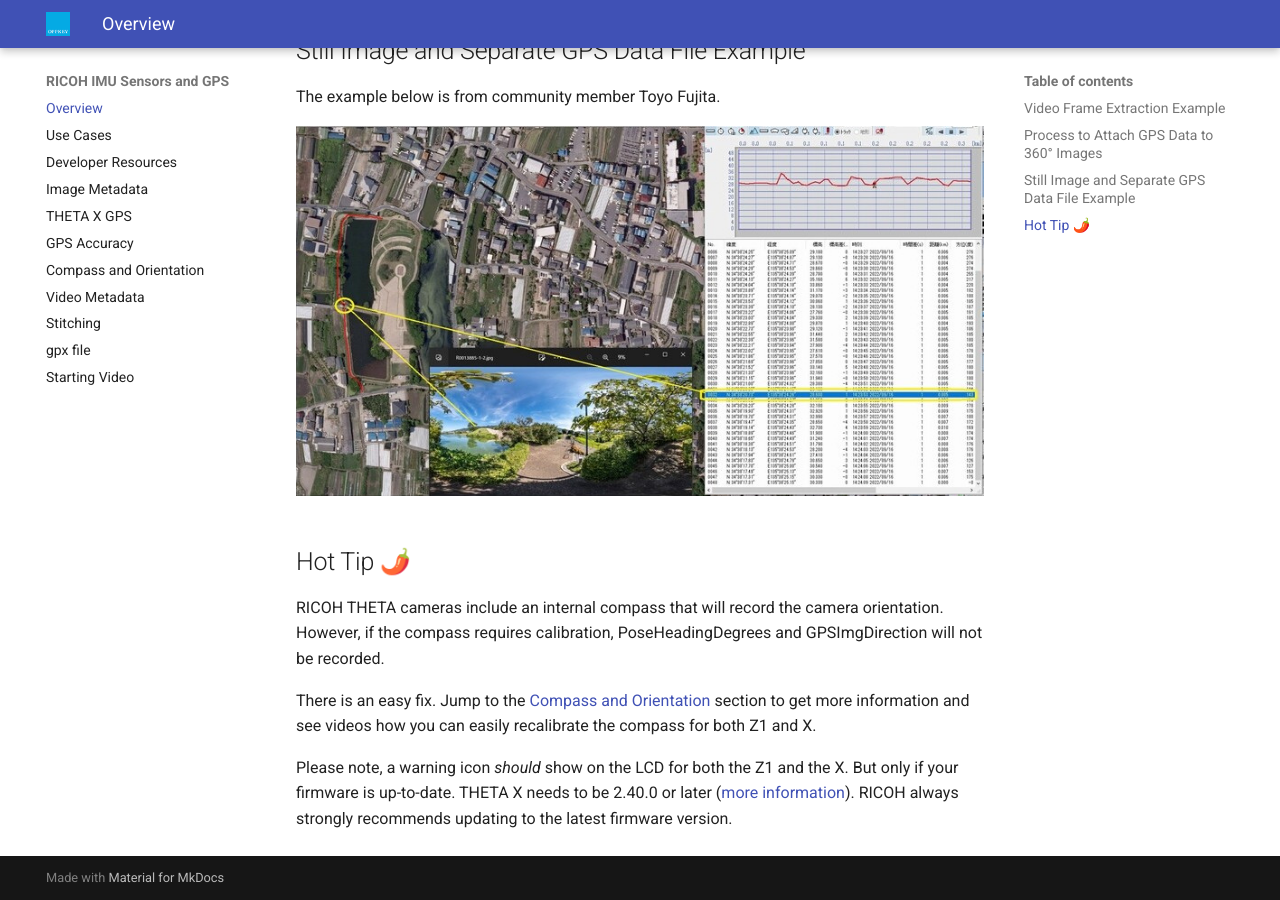
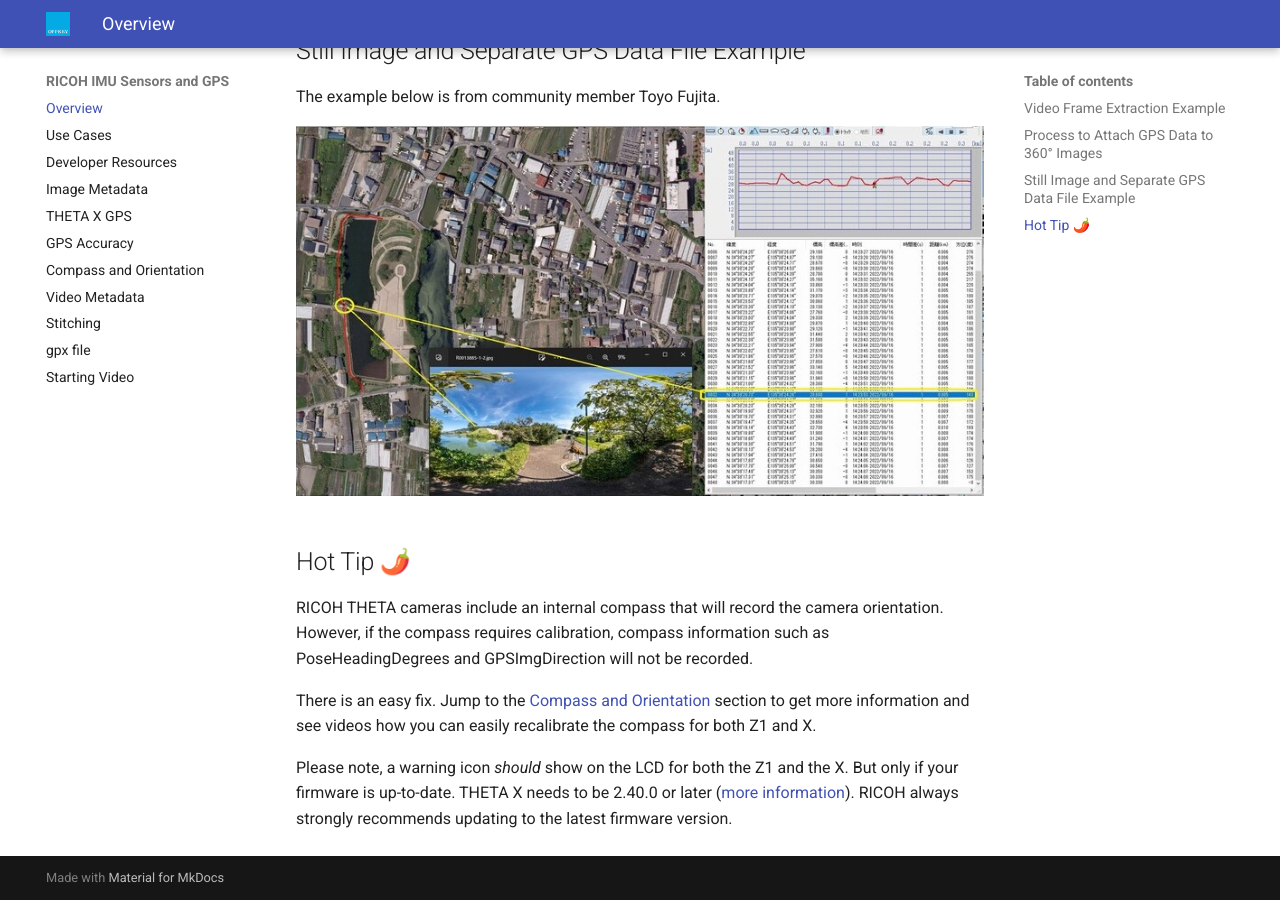
Before and after one commit to codetricity/theta-gis, an MkDocs documentation site: the page built from docs/index.md, in a window 1280 px wide and 900 px high, scrolled down 2006 px. Built offline with MkDocs 1.6.1 and Material for MkDocs 9.7.7, drawn with Linux system fonts in a browser that asks for light colours.

Commit message:
quick wording fix

```diff
--- a/docs/index.md
+++ b/docs/index.md
@@ -39,7 +39,7 @@
 
 ## Hot Tip 🌶️
 
-RICOH THETA cameras include an internal compass that will record the camera orientation. However, if the compass requires calibration, PoseHeadingDegrees and GPSImgDirection will not be recorded.
+RICOH THETA cameras include an internal compass that will record the camera orientation. However, if the compass requires calibration, compass information such as PoseHeadingDegrees and GPSImgDirection will not be recorded.
 
 There is an easy fix. Jump to the [Compass and Orientation](compass_orientation.md) section to get more information and see videos how you can easily recalibrate the compass for both Z1 and X.
 
```
